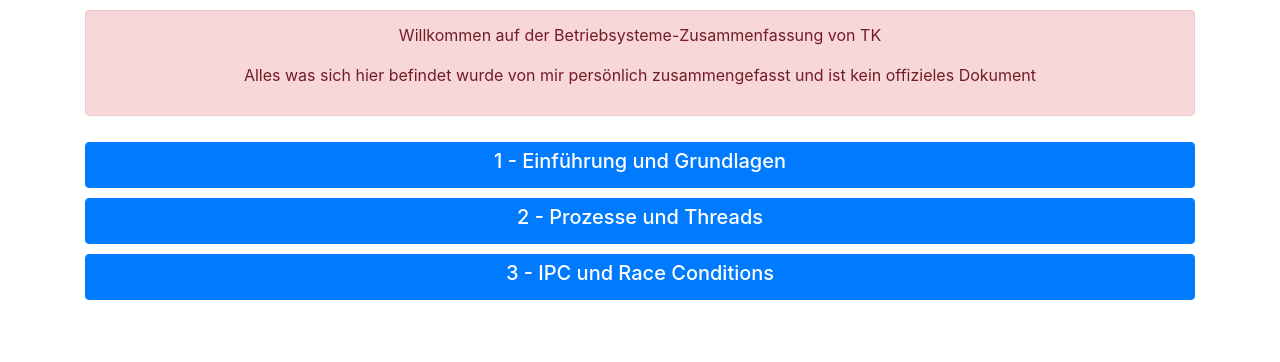
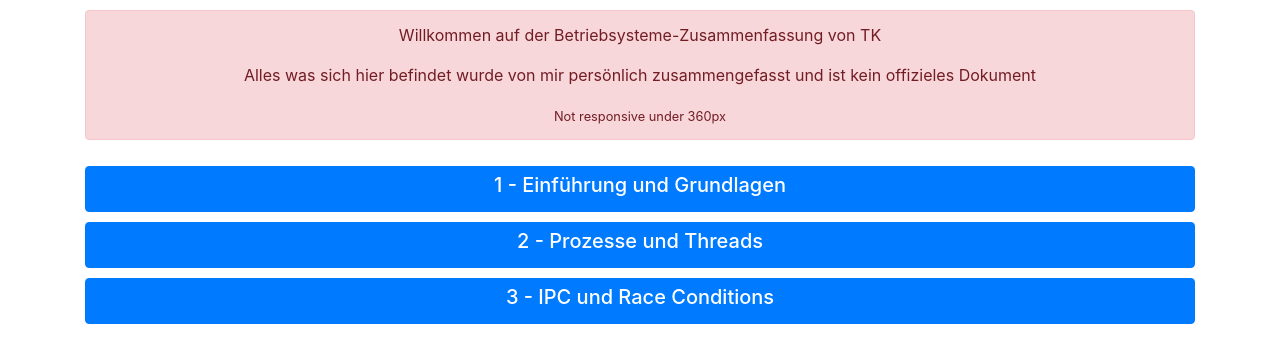
Before and after one commit to TsolakidisK/Betriebsysteme_2019, a plain HTML site: page Folien_zussamenfassung/all.html in a window 1280 px wide. Drawn offline with nearby package versions, Linux system fonts and the light colour scheme.

Commit message:
Minor Changes

```diff
--- a/Folien_zussamenfassung/all.html
+++ b/Folien_zussamenfassung/all.html
@@ -25,6 +25,7 @@
             <p>Willkommen auf der Betriebsysteme-Zusammenfassung von TK</p>
             <p>Alles was sich hier befindet wurde von mir persönlich zusammengefasst und ist kein offizieles Dokument
             </p>
+            <small>Not responsive under 360px</small>
         </div>
         <div class="row Kapitel_1">
             <div class="col">
```
